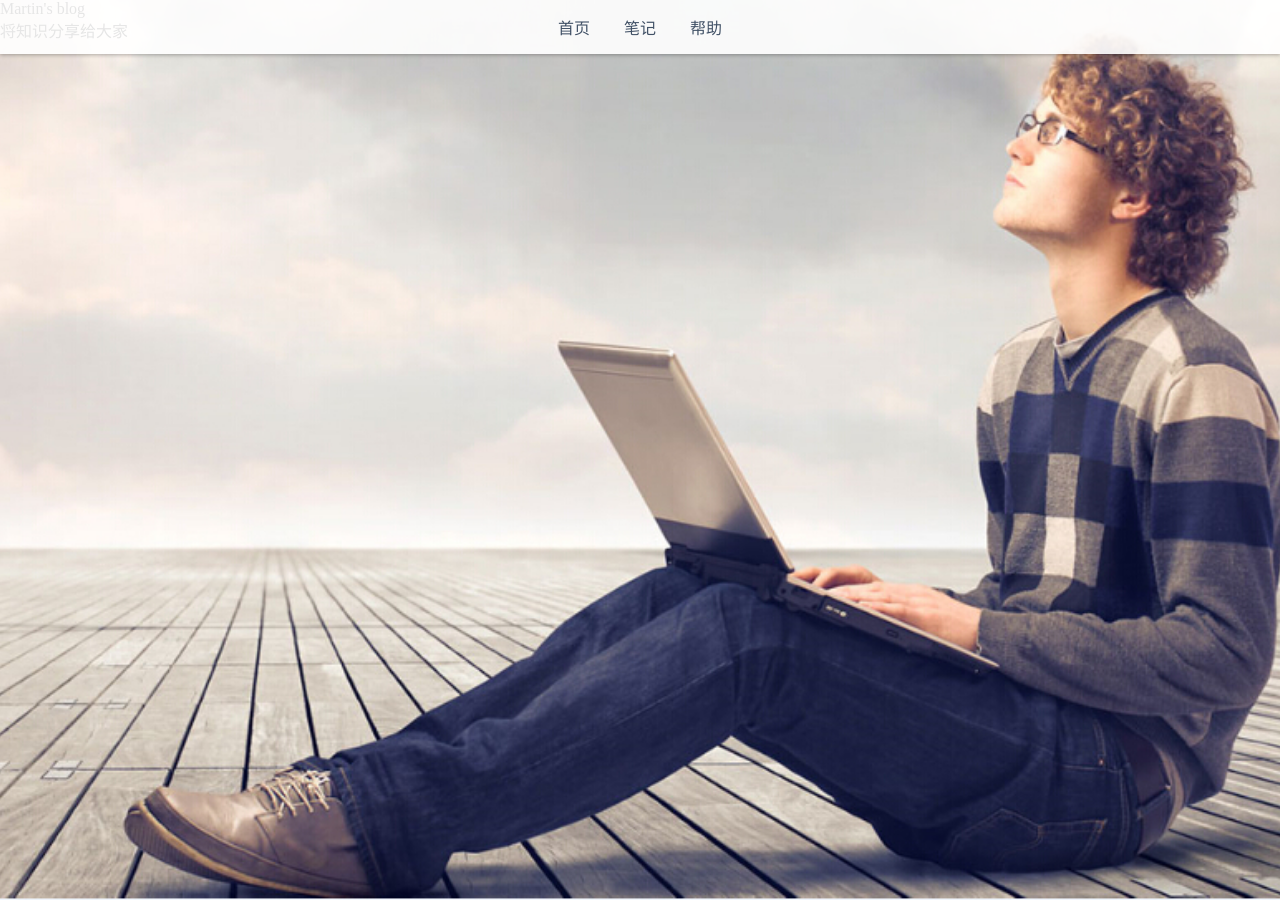
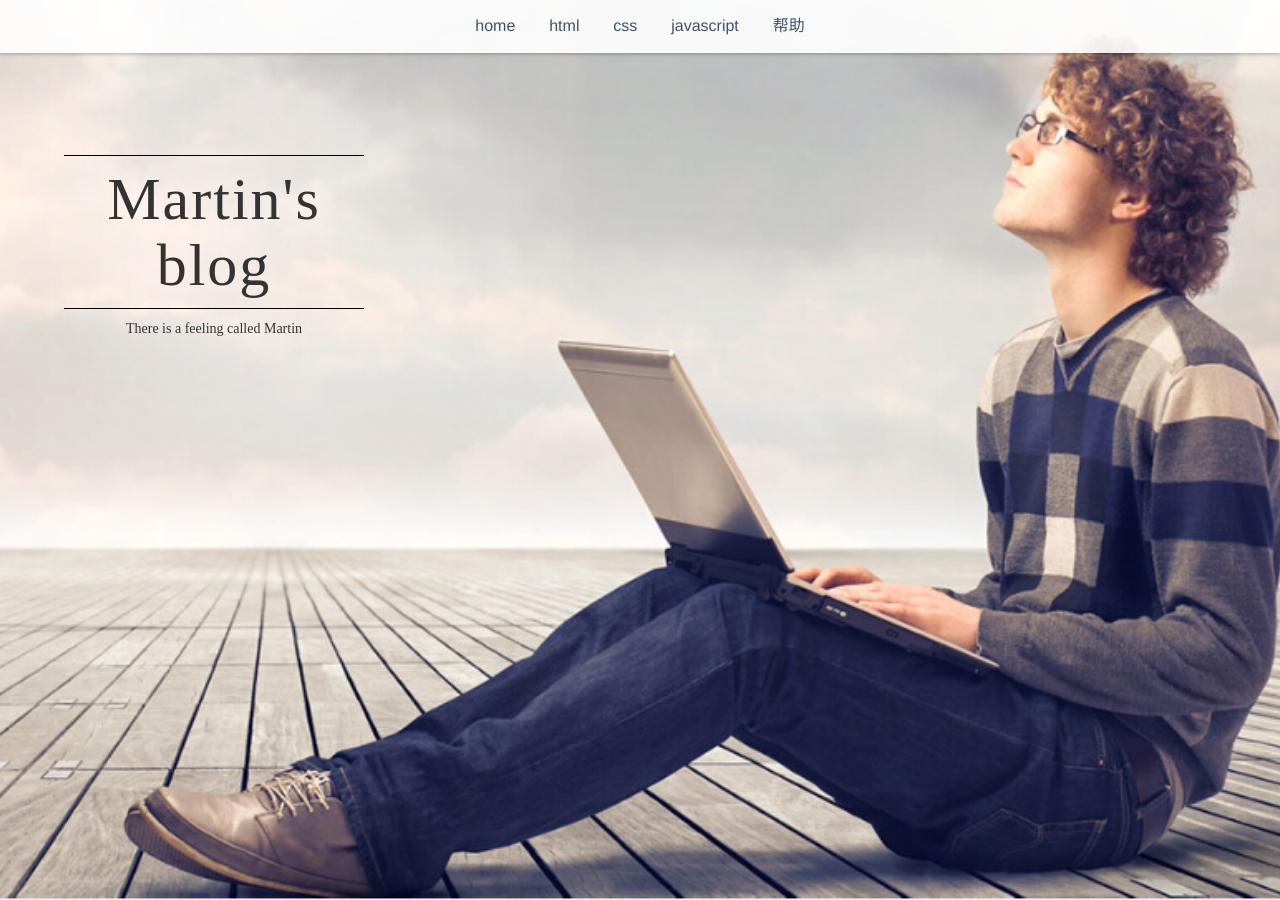
Before and after one commit to Martin0809/blog, a Jekyll site: the page index.html, which Jekyll copies as it is, in a window 1280 px wide and 900 px high. Built offline with Jekyll 4.4.1, drawn with Linux system fonts in a browser that asks for light colours; nearby versions of some CDN libraries; Markdown is read by kramdown in place of the engine named in the settings; some of the changed text lies outside the part shown.

Commit message:
修改样式

```diff
--- a/css/style.css
+++ b/css/style.css
@@ -1,9 +1,6 @@
-* {
+body {
   margin: 0;
   padding: 0;
-}
-
-body {
 	width: 100%;
 	height: 100%;
 }
@@ -93,10 +90,30 @@ body {
 	background-size: cover;
 }
 
+/* 第一个屏幕的内容 */
+.title {
+  position: fixed;
+  width: 300px;
+  height: 200px;
+  top: 15%;
+  left: 5%;
+  text-align: center;
+  font-family: ralewaythin,'microsoft yahei';
+}
+
+.title h1 {
+  padding: 10px;
+  letter-spacing: 2px;
+  border-top: 1px solid #000;
+  border-bottom: 1px solid #000;
+  font-size: 60px;
+}
+
 /* 第二个屏幕 */
 .second-screen {
 	position: absolute;
 	top: 100%;
 	width: 100%;
 	height: 800px;
+  background: #fff;
 }
--- a/index.html
+++ b/index.html
@@ -1,8 +1,10 @@
-
 <!doctype html>
 <html>
 	<head>
 		<meta charset="utf-8">
+		<link rel="stylesheet" href="http://cdn.bootcss.com/bootstrap/3.2.0/css/bootstrap.min.css">
+		<script src="http://cdn.bootcss.com/jquery/1.11.1/jquery.min.js"></script>
+		<script src="http://cdn.bootcss.com/bootstrap/3.2.0/js/bootstrap.min.js"></script>
 		<link rel="stylesheet" href="css/style.css">
 
 	</head>
@@ -10,10 +12,16 @@
 		<nav class="nav">
 			<ul class="main-nav">
 				<li name="nav_home">
-					<a class="text-center" href="/"> 首页 </a>
+					<a class="text-center" href="/"> home </a>
 				</li>
 				<li name="nav_note">
-					<a class="text-center" href="/"> 笔记 </a>
+					<a class="text-center" href="/"> html </a>
+				</li>
+				<li name="nav_note">
+					<a class="text-center" href="/"> css </a>
+				</li>
+				<li name="nav_note">
+					<a class="text-center" href="/"> javascript </a>
 				</li>
 				<li class="menu" name="nav_about">
 					<a class="text-center" href="/"> 帮助 </a>
@@ -26,11 +34,15 @@
 			</ul>
 		</nav>
 		<div class="first-screen">
-			<div class="title">Martin's blog</div>
-			<div class="content">将知识分享给大家</div>
+			<div class="title">
+			    <h1>Martin's blog</h1>
+				<p>There is a feeling called Martin</p>
+		    </div>
 		</div>
 		<div class="second-screen">
-			dfkjskfljskdjfskljdfksljdfsjkj
+			<div class="container">
+				ddfdfdfdf
+			</div>
 		</div>
 	</body>
 </html>
```
Lines whose indentation alone changed are shown as unchanged.
